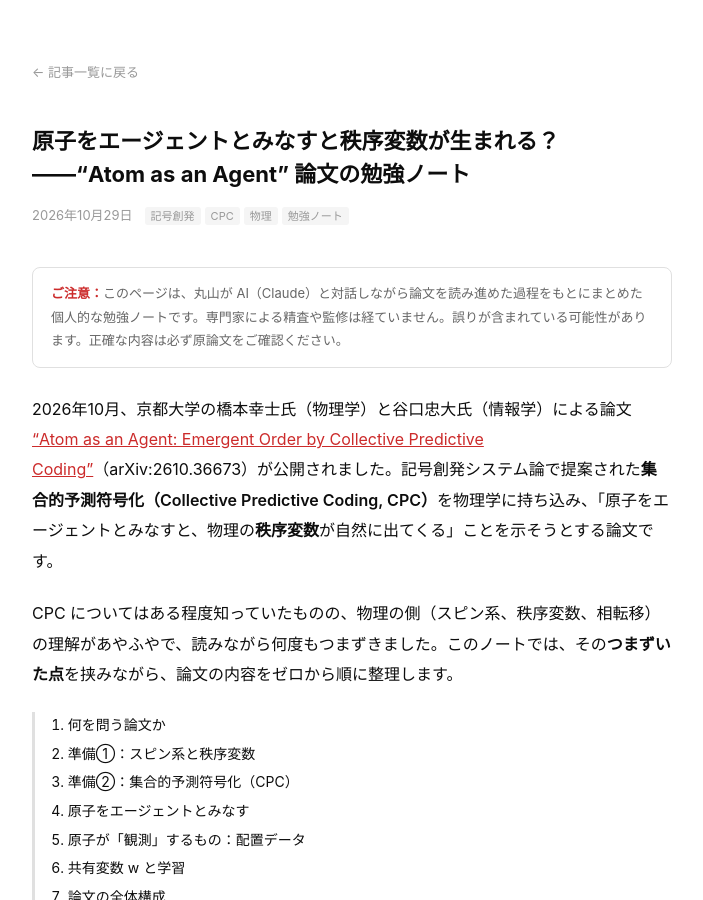
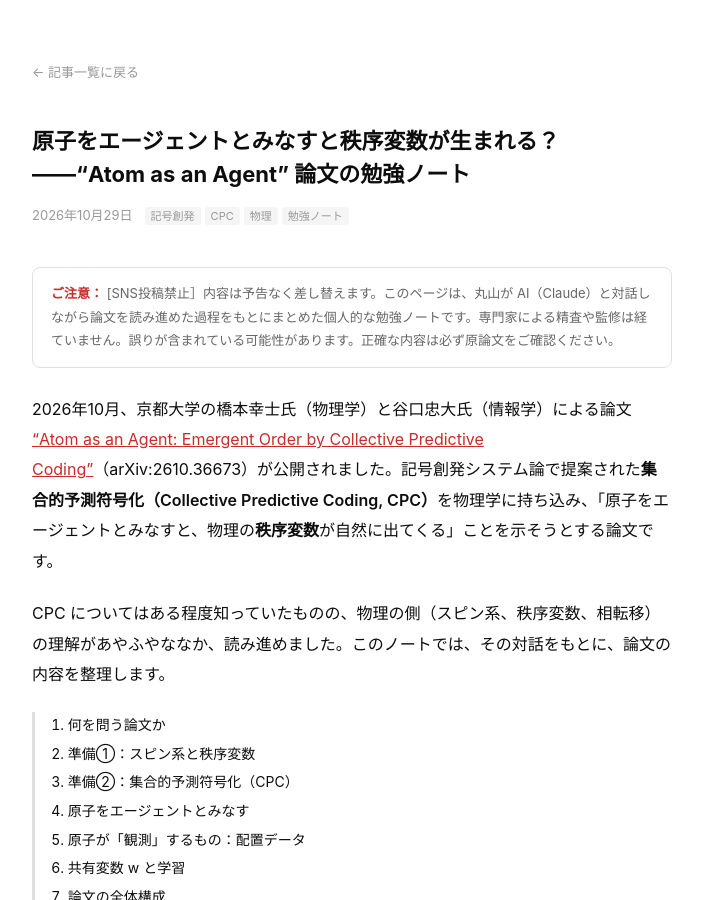
Before and after one commit to rmaruy3/rmaruy3.github.io, a Jekyll site: the page study/atom-as-an-agent/index.html, which Jekyll copies as it is, in a window 1280 px wide and 900 px high. Shown: the whole window, without its empty margins (288-991 px from the left). Built offline with Jekyll 4.4.1, drawn with Linux system fonts in a browser that asks for light colours.

Commit message:
Update index.html

```diff
--- a/study/atom-as-an-agent/index.html
+++ b/study/atom-as-an-agent/index.html
@@ -69,11 +69,11 @@ td.k { color: #666; white-space: nowrap; }
 </header>
 <div class="post-content">
 
-<div class="notice"><strong>ご注意：</strong>このページは、丸山が AI（Claude）と対話しながら論文を読み進めた過程をもとにまとめた個人的な勉強ノートです。専門家による精査や監修は経ていません。誤りが含まれている可能性があります。正確な内容は必ず原論文をご確認ください。</div>
+<div class="notice"><strong>ご注意：</strong> [SNS投稿禁止］内容は予告なく差し替えます。このページは、丸山が AI（Claude）と対話しながら論文を読み進めた過程をもとにまとめた個人的な勉強ノートです。専門家による精査や監修は経ていません。誤りが含まれている可能性があります。正確な内容は必ず原論文をご確認ください。</div>
 
 <p>2026年10月、京都大学の橋本幸士氏（物理学）と谷口忠大氏（情報学）による論文 <a href="https://arxiv.org/abs/2610.36673">“Atom as an Agent: Emergent Order by Collective Predictive Coding”</a>（arXiv:2610.36673）が公開されました。記号創発システム論で提案された<strong>集合的予測符号化（Collective Predictive Coding, CPC）</strong>を物理学に持ち込み、「原子をエージェントとみなすと、物理の<strong>秩序変数</strong>が自然に出てくる」ことを示そうとする論文です。</p>
 
-<p>CPC についてはある程度知っていたものの、物理の側（スピン系、秩序変数、相転移）の理解があやふやで、読みながら何度もつまずきました。このノートでは、その<strong>つまずいた点</strong>を挟みながら、論文の内容をゼロから順に整理します。</p>
+<p>CPC についてはある程度知っていたものの、物理の側（スピン系、秩序変数、相転移）の理解があやふやななか、読み進めました。このノートでは、その対話をもとに、論文の内容を整理します。</p>
 
 <nav class="toc"><ol>
 <li><a href="#s1">何を問う論文か</a></li>
```
